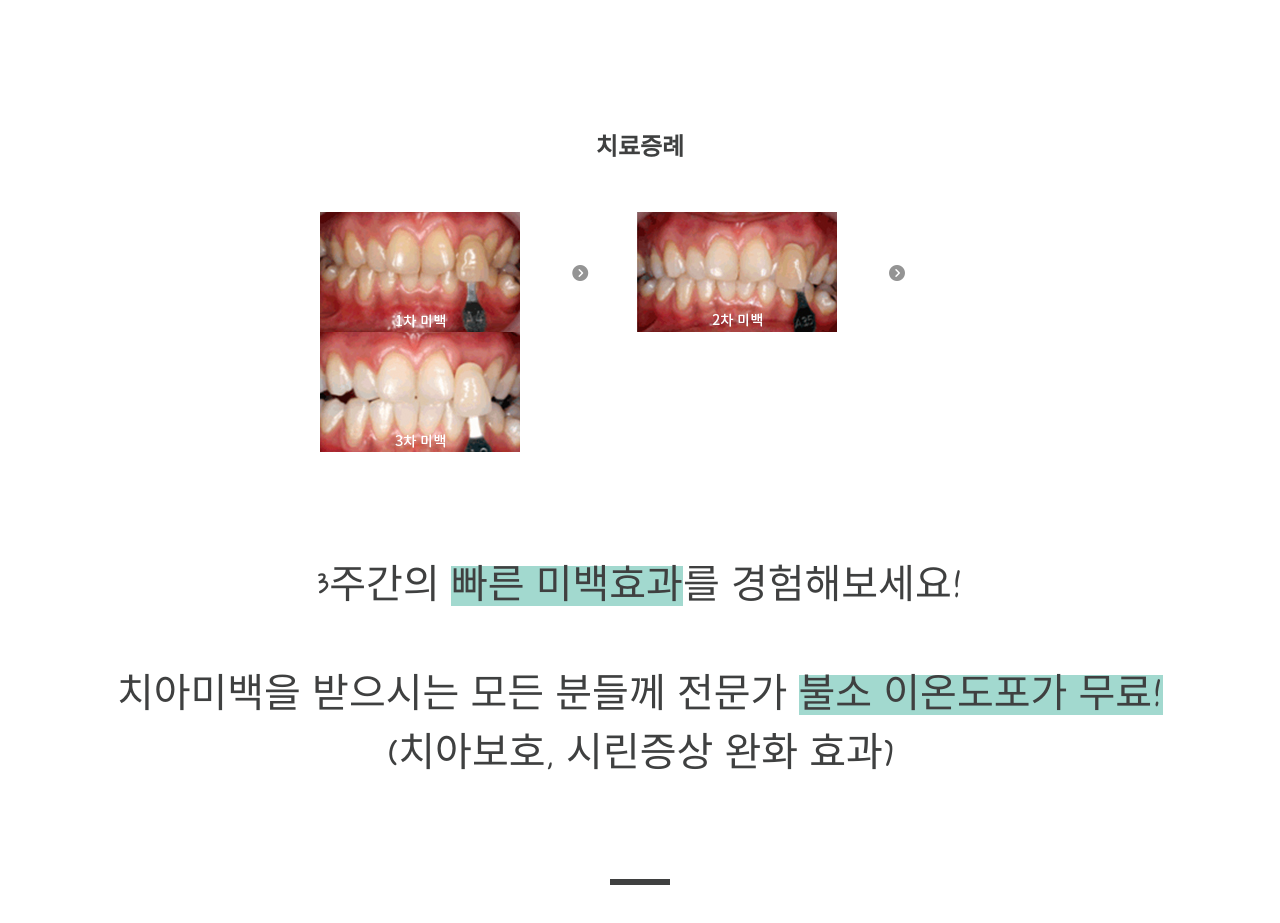
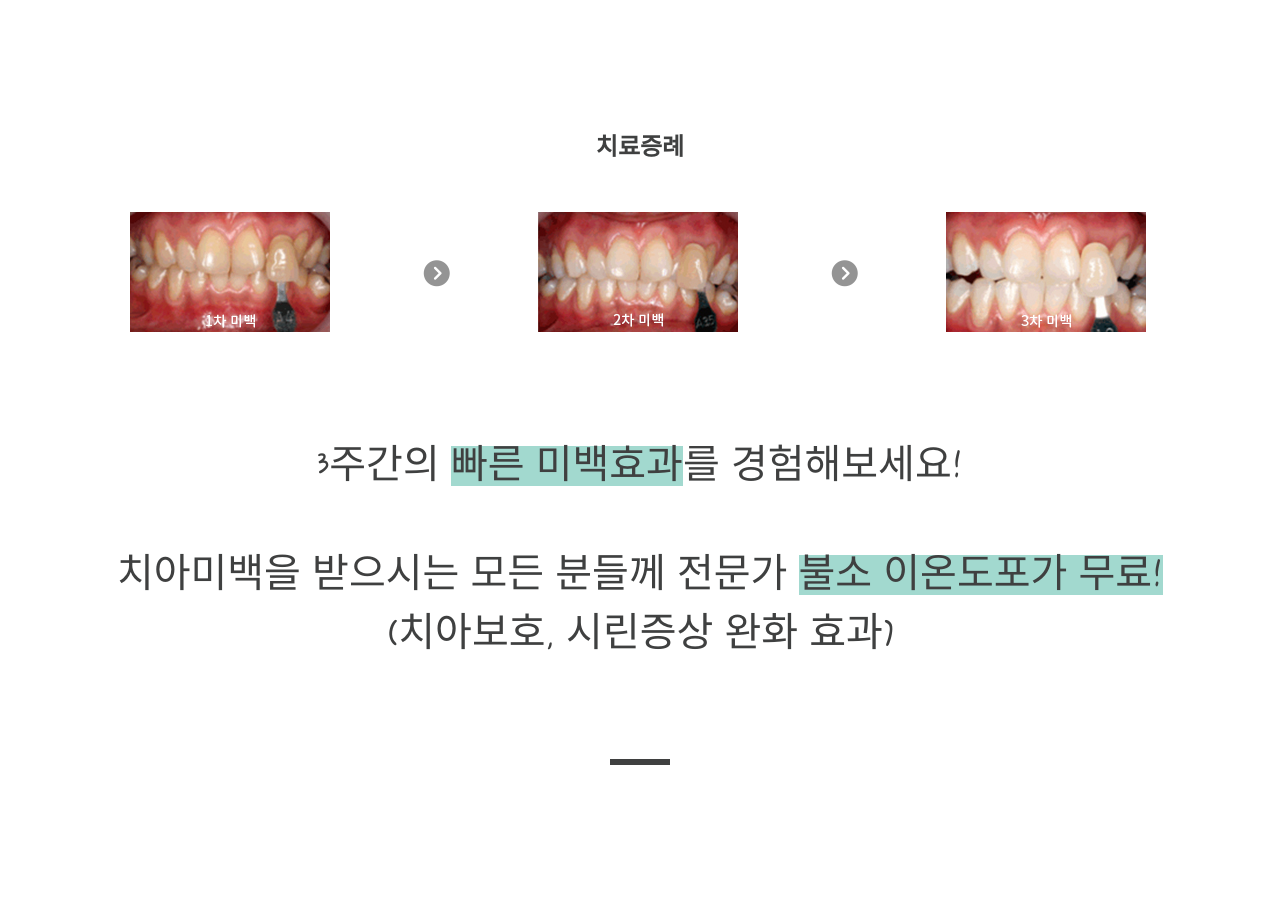
Before and after one commit to ehduddl0601/human, a plain HTML site: page sub2.html in a window 1280 px wide. Shown: the part 2240-3163 px from the top of the page. Drawn offline with nearby package versions, Linux system fonts and the light colour scheme.

Commit message:
Add files via upload

```diff
--- a/css/style.css
+++ b/css/style.css
@@ -17,7 +17,7 @@ ul{
     position: fixed;
     right: 0;
     top: 150px;
-    z-index: 10;
+    z-index: 1000;
     transition: 0.5s;
 }
 #side ul li{
--- a/css/sub2.css
+++ b/css/sub2.css
@@ -301,8 +301,9 @@ ul{
 
 #change{
     /* border: 2px solid violet; */
-    width: 100%;
+    width: 1020px;
     text-align: center;
+    margin: 0 auto;
     margin-top: 170px;
     overflow: hidden;
 }
@@ -313,25 +314,27 @@ ul{
 }
 
 #change > #change-ul{
-    width: 50%;
-    margin: 0 auto;
+    width: 1020px;
+    height: 120px;
     /* border: 2px solid orange; */
 }
-#change > #change-ul > .change-li, #change > #change-ul > .arrow{
+#change > #change-ul > li{
     display: block;
     float: left;
-    margin-right: 7.6%;
     height: 120px;
-    /* border: 2px solid green; */
     position: relative;
 }
+#change > #change-ul > .arrow{
+    margin: 0 88px;
+    /* border: 2px solid green; */
+}
 #change > #change-ul > li:last-child{
-    margin-right: 0%;
+    margin-right: 0;
 }
 
 #change > #change-ul > .arrow > p {
     line-height: 120px;
-    font-size: 16px;
+    font-size: 26px;
     color: #949494;
 }
 
```
